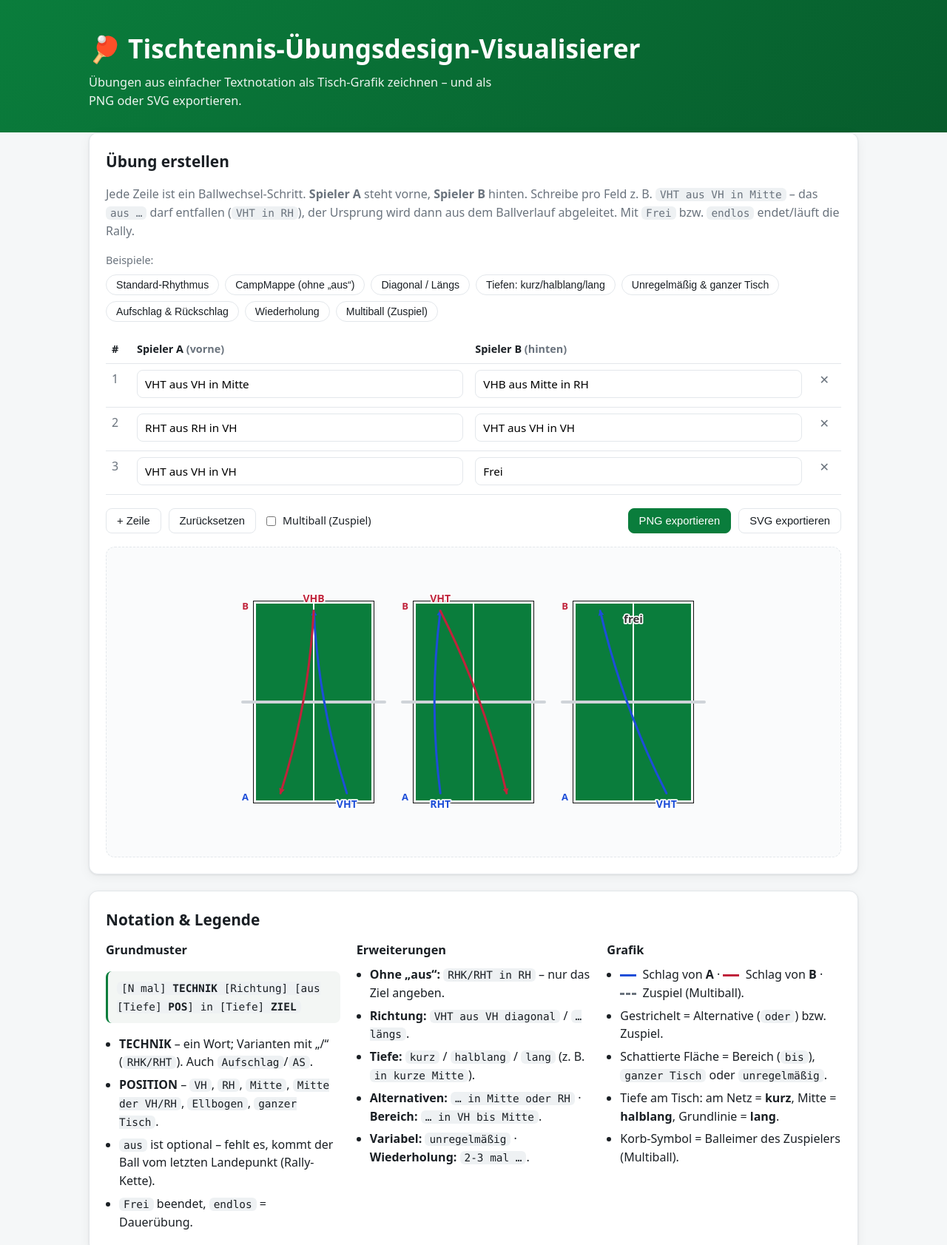
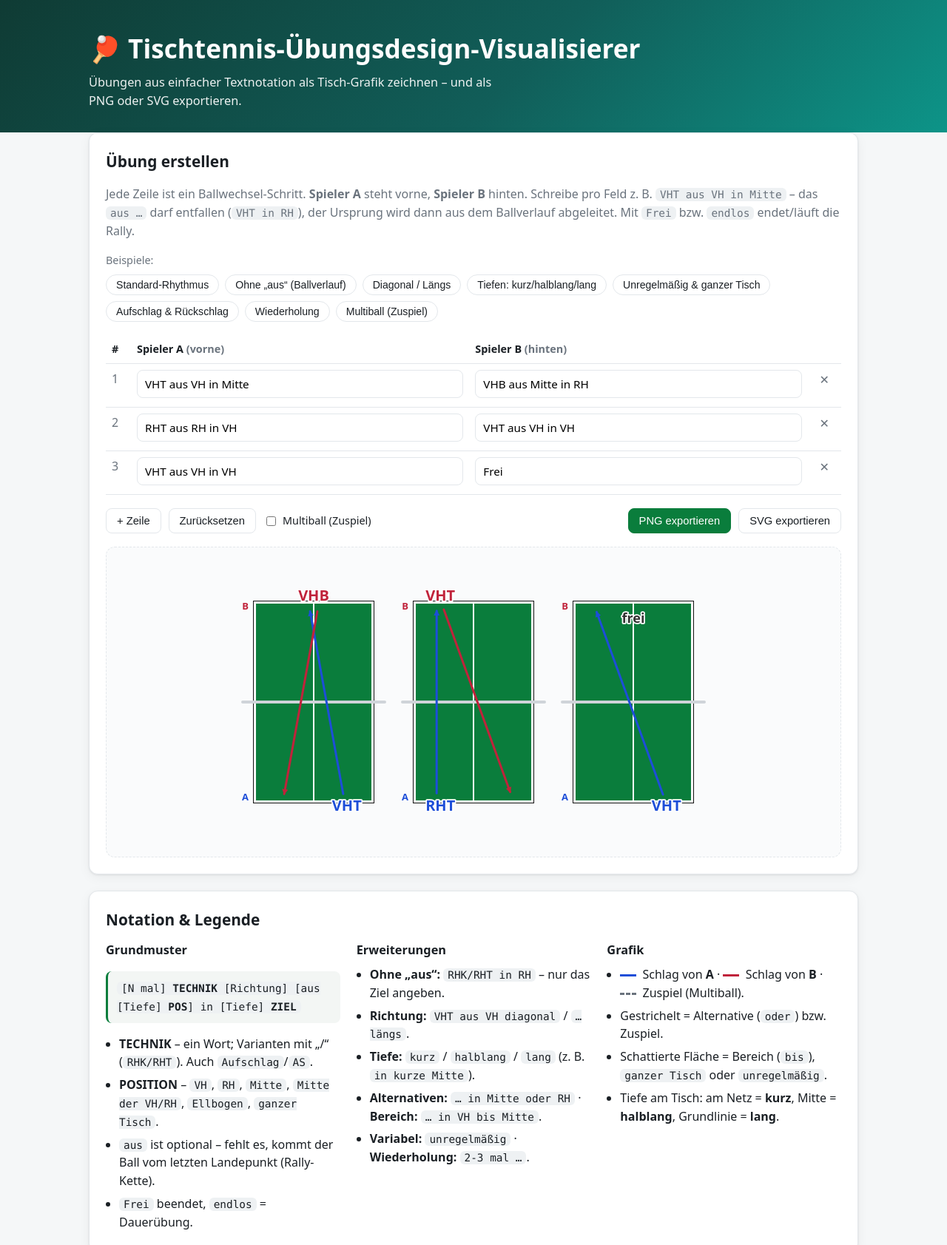
Before and after one commit to Flocksserver/tt-exercises-vis, a plain HTML site: page src/index.html in a window 1280 px wide. Shown: the top 1683 px of the page at 74% size. Drawn offline with Linux system fonts and the light colour scheme.

Commit message:
UI feedback: bigger labels, straight arrows, modern header
- Technique labels larger (size 20) for quick visual scanning
- Straight arrows instead of curved (small parallel A/B offset keeps
  overlapping lines distinguishable)
- Remove "CampMappe" wording from UI, comments and README; rename the
  no-"aus" example chip to "Ohne „aus" (Ballverlauf)"
- Drop the Multiball basket glyph (it overlapped the "Zuspiel" label)
- Calmer, more modern teal→emerald header gradient

```diff
--- a/src/css/style.css
+++ b/src/css/style.css
@@ -28,7 +28,7 @@ body {
 
 /* Header */
 .site-header {
-  background: linear-gradient(135deg, var(--green), var(--green-dark));
+  background: linear-gradient(135deg, #0f3b34 0%, #115e59 55%, #0d9488 100%);
   color: #fff;
   padding: 38px 0 30px;
 }
--- a/src/index.html
+++ b/src/index.html
@@ -93,7 +93,6 @@
             <li>Gestrichelt = Alternative (<code>oder</code>) bzw. Zuspiel.</li>
             <li>Schattierte Fläche = Bereich (<code>bis</code>), <code>ganzer Tisch</code> oder <code>unregelmäßig</code>.</li>
             <li>Tiefe am Tisch: am Netz = <b>kurz</b>, Mitte = <b>halblang</b>, Grundlinie = <b>lang</b>.</li>
-            <li>Korb-Symbol = Balleimer des Zuspielers (Multiball).</li>
           </ul>
         </div>
       </div>
--- a/src/js/app.js
+++ b/src/js/app.js
@@ -23,7 +23,7 @@
       ]
     },
     {
-      name: 'CampMappe (ohne „aus“)',
+      name: 'Ohne „aus“ (Ballverlauf)',
       rows: [
         { a: 'RHK/RHT in RH', b: 'RHB in RH' },
         { a: 'RHK/RHT in RH', b: 'RHB in Mitte der VH' },
--- a/src/js/notation.js
+++ b/src/js/notation.js
@@ -1,5 +1,5 @@
 /*
- * notation.js — Parser & Validator für die Übungs-Notation (CampMappe-kompatibel).
+ * notation.js — Parser & Validator für die Übungs-Notation.
  *
  * Erweiterte, tolerante Grammatik (alle Teile außer der Technik sind optional):
  *
--- a/src/js/renderer.js
+++ b/src/js/renderer.js
@@ -12,7 +12,7 @@
   var geo = TTV.geometry;
 
   var COLORS = { A: '#1d4ed8', B: '#c0233b', feed: '#6b7280' };
-  var CURVE = 16;
+  var OFFSET = 5;   // kleiner Parallel-Versatz, damit A/B bei gleicher Linie nicht überlappen
 
   function el(name, attrs) {
     var e = document.createElementNS(SVGNS, name);
@@ -64,29 +64,18 @@
     svg.appendChild(label(t.startX - 6, t.startY + 12, bTag, { anchor: 'end', size: 13, fill: bTag === 'Z' ? COLORS.feed : COLORS.B, halo: false }));
   }
 
-  function drawBasket(svg, t, feeder) {
-    var base = geo.point(t, feeder, 'Mitte', 'lang');
-    var y = feeder === 'A' ? base.y + 6 : base.y - 18;
-    var x = base.x + 24;
-    svg.appendChild(el('path', {
-      d: 'M' + (x - 7) + ',' + y + ' L' + (x + 7) + ',' + y + ' L' + (x + 5) + ',' + (y + 10) + ' L' + (x - 5) + ',' + (y + 10) + ' z',
-      fill: '#e5e7eb', stroke: COLORS.feed, 'stroke-width': 1
-    }));
-    [-3, 0, 3].forEach(function (dx) {
-      svg.appendChild(el('circle', { cx: x + dx, cy: y - 2, r: 1.8, fill: '#f59e0b' }));
-    });
-  }
-
   function arrowPath(from, to, player, dashed, colorKey) {
+    // gerade Linie; Spieler A/B leicht senkrecht versetzt (sonst exakte Überlagerung
+    // bei gleicher Linie). Versatz aus kanonischer Ausrichtung, damit beide parallel laufen.
     var flip = (to.y < from.y) || (to.y === from.y && to.x < from.x);
     var cdx = flip ? (from.x - to.x) : (to.x - from.x);
     var cdy = flip ? (from.y - to.y) : (to.y - from.y);
     var len = Math.sqrt(cdx * cdx + cdy * cdy) || 1;
     var sign = player === 'A' ? 1 : -1;
-    var cx = (from.x + to.x) / 2 + (-cdy / len) * CURVE * sign;
-    var cy = (from.y + to.y) / 2 + (cdx / len) * CURVE * sign;
+    var px = (-cdy / len) * OFFSET * sign;
+    var py = (cdx / len) * OFFSET * sign;
     var attrs = {
-      d: 'M' + from.x + ',' + from.y + ' Q' + cx + ',' + cy + ' ' + to.x + ',' + to.y,
+      d: 'M' + (from.x + px) + ',' + (from.y + py) + ' L' + (to.x + px) + ',' + (to.y + py),
       fill: 'none', stroke: COLORS[colorKey], 'stroke-width': colorKey === 'feed' ? 2 : 3,
       'stroke-linecap': 'round', 'marker-end': 'url(#' + markerId(colorKey) + ')'
     };
@@ -109,7 +98,7 @@
   function drawShot(svg, t, rs, opts) {
     if (rs.kind === 'frei' || rs.kind === 'endlos') {
       var fy = rs.player === 'A' ? (t.startY + t.length - 30) : (t.startY + 30);
-      svg.appendChild(label(t.midX, fy, rs.kind === 'endlos' ? '∞ endlos' : 'frei', { size: 15, fill: '#333' }));
+      svg.appendChild(label(t.midX, fy, rs.kind === 'endlos' ? '∞ endlos' : 'frei', { size: 18, fill: '#333' }));
       return;
     }
     if (rs.kind !== 'stroke') return;
@@ -138,8 +127,8 @@
       svg.appendChild(arrowPath(from, to, player, ar.dashed || isFeed, colorKey));
     });
 
-    var ly = player === 'A' ? (from.y + 20) : (from.y - 12);
-    svg.appendChild(label(from.x, ly, rs.label, { size: 14, fill: COLORS[colorKey] }));
+    var ly = player === 'A' ? (from.y + 24) : (from.y - 14);
+    svg.appendChild(label(from.x, ly, rs.label, { size: 20, fill: COLORS[colorKey] }));
   }
 
   function render(rows, opts) {
@@ -159,7 +148,6 @@
     for (var i = 0; i < rows.length; i++) {
       var t = geo.table(i);
       drawTable(svg, t, opts);
-      if (opts.multiball) drawBasket(svg, t, opts.feeder);
       if (rows[i].a) drawShot(svg, t, rows[i].a, opts);
       if (rows[i].b) drawShot(svg, t, rows[i].b, opts);
     }
--- a/src/js/resolver.js
+++ b/src/js/resolver.js
@@ -1,7 +1,7 @@
 /*
  * resolver.js — macht aus den (ggf. unvollständigen) Parser-Ergebnissen konkrete Schläge.
  *
- * Zwei Aufgaben, die echte CampMappe-Notation erst zeichenbar machen:
+ * Zwei Aufgaben, die die verkürzte Trainingsnotation erst zeichenbar machen:
  *  1) Ballverlauf-Kette: fehlt „aus …“, ist der Ursprung der letzte Landepunkt auf der
  *     eigenen Seite (in der Rally kommt der Ball von dort, wo der Vorschlag hinging).
  *  2) Richtung: fehlt das Ziel, wird es aus Ursprung + diagonal/längs abgeleitet.
```
Also changed, not shown: README.md.
